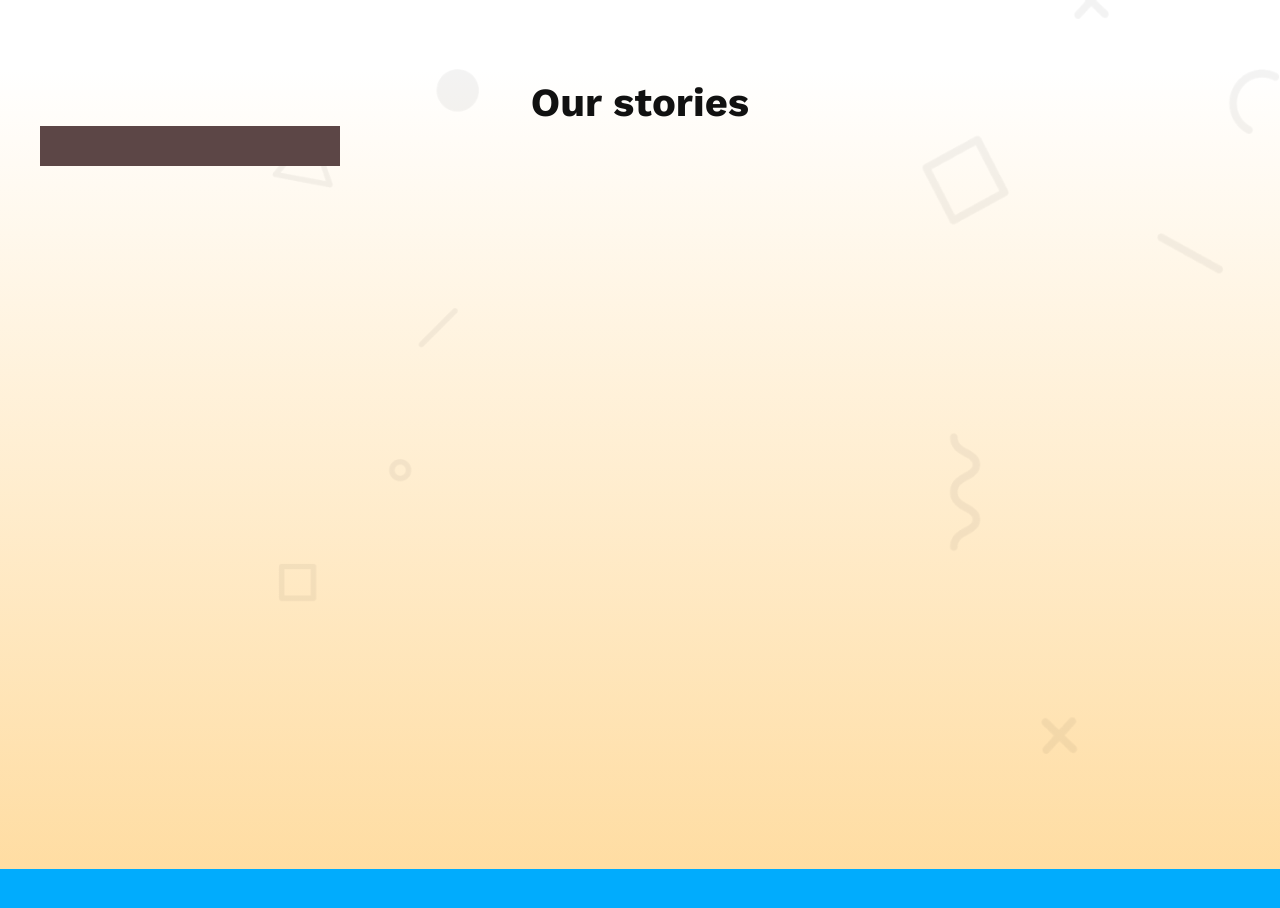
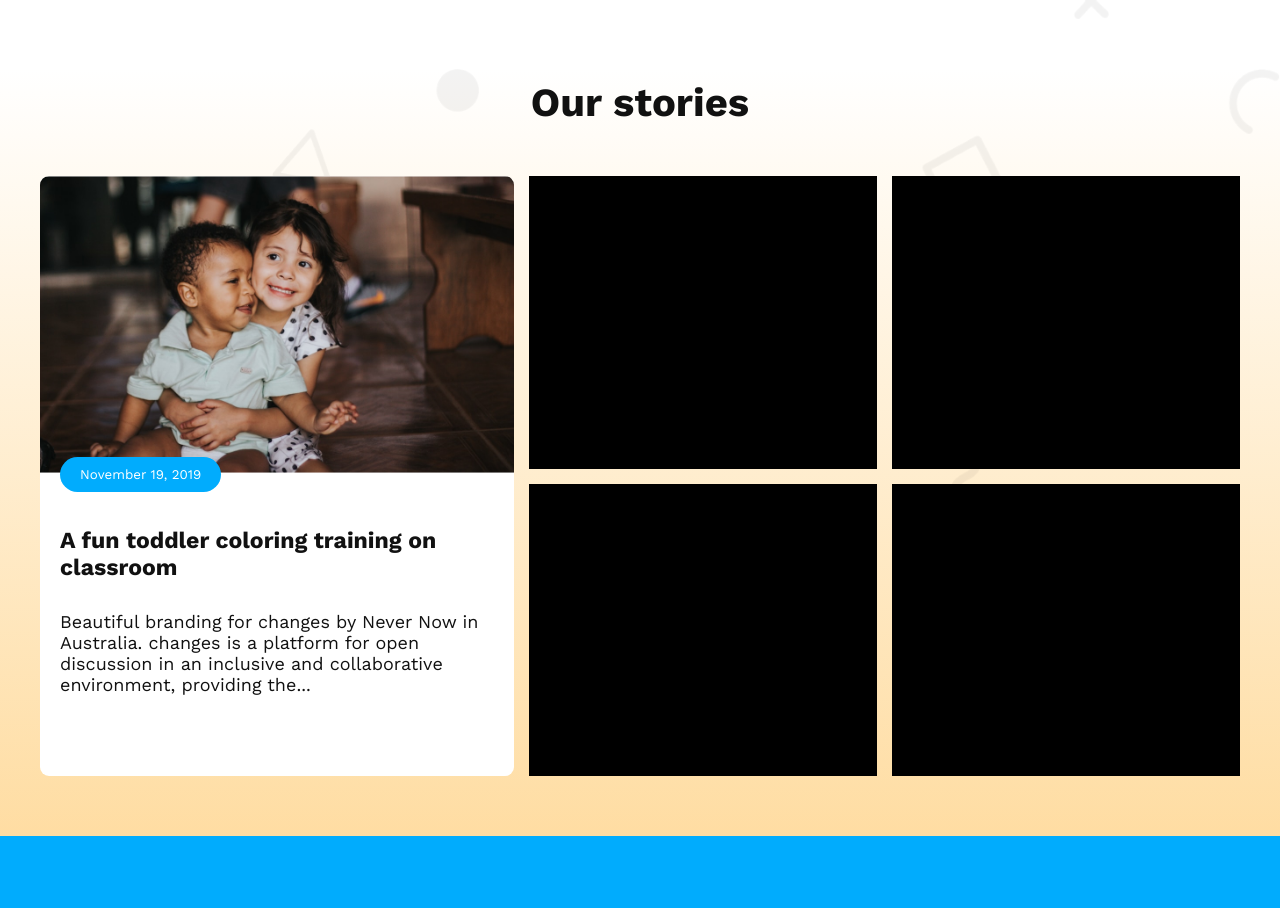
Before and after one commit to saifulislam66/PH-B11-Assignment-2, a plain HTML site: page index.html in a window 1280 px wide. Shown: the part 1640-2548 px from the top of the page. Drawn offline with nearby package versions, Linux system fonts and the light colour scheme.

Commit message:
added our stories

```diff
--- a/index.html
+++ b/index.html
@@ -105,13 +105,32 @@
     <section class="stories">
       <div class="stories-content">
         <h1>Our stories</h1>
-        <div class="stories-cards">
-          <div class="st-card l"></div>
-          <div class="st-card c1"></div>
-          <div class="st-card c2"></div>
-          <div class="st-card c3"></div>
-          <div class="st-card c4"></div>
-        </div>
+         <div class="st-cards">
+            <div class="st-left">
+              <div class="st-card-img">
+                  <img src="./assets/story-1.png" alt="">
+              </div>
+              <div class="st-card-content">
+                <button>November 19, 2019</button>
+                <h5>A fun toddler coloring training on
+                  classroom</h5>
+                 <p>
+                  Beautiful branding for changes by Never Now in Australia.
+                  changes is a platform for open discussion in an inclusive and
+                  collaborative environment, providing the...
+                 </p>
+              </div>
+            </div>
+            <div class="st-right">
+
+               <div class="small-card"></div>
+               <div class="small-card"></div>
+               <div class="small-card"></div>
+               <div class="small-card"></div>
+
+
+            </div>
+         </div>
       </div>
     </section>
 
--- a/style.css
+++ b/style.css
@@ -17,6 +17,7 @@
   max-width: 1200px;
   margin: 0 auto;
 }
+
 .header nav {
   padding: 20px 0px;
   display: flex;
@@ -252,8 +253,6 @@
 
 /* our stories  */
 .stories {
-  width: 100%;
-  height: 100vh;
   background-image: url("./assets/bg.png"), linear-gradient(#fff, #fea1015d);
   background-repeat: no-repeat;
   background-size: contain;
@@ -269,27 +268,71 @@
   font-weight: bold;
   text-align: center;
 }
-.stories-cards {
+.st-cards{
+  width: 100%;
+  margin: 50px auto;
+  display: flex;
+  gap: 15px;
+}
+.st-cards .st-left{
+  width: 40%;
+  height: 600px;
+  background: #FFF;
+  border-radius: 9px;
+  overflow: hidden;
+
+}
+.st-cards .st-right{
+  width: 60%;
+  height: 600px;
+
+}
+
+.st-right{
   display: grid;
-  grid-template-columns: repeat(12, 1fr);
-  grid-template-rows: 2;
-  grid-template-areas:
-    "l l l l l"
-    "c1 c1 c1 c1"
-    "c2 c2 c2 c2"
-    "c4 c4 c4 c4"
-    "c5 c5 c5 c5";
+  grid-template-columns: repeat(2, 1fr);
+  grid-template-rows: auto;
+  gap: 15px;
 }
-.l {
-  grid-area: l;
+.st-right .small-card{
+  background: #000;
 }
-.c1 {
-  grid-area: c1;
+
+
+.st-card-img{
+  width: 100%;
 }
-.st-card {
-  background: #5c4646;
-  min-height: 40px;
+.st-card-img img{
+  width: 100%;
+
 }
+
+.st-card-content{
+  text-align: left;
+  padding: 20px;
+  position: relative;
+}
+.st-card-content button{
+  border: none;
+  outline: none;
+  background:  #01acfd;
+  color: #fff;
+  padding: 10px 20px;
+  border-radius: 30px;
+  position: absolute;
+  top: -20px;
+}
+.st-card-content h5{
+  font-size: 23px;
+  font-weight: bold;
+  color: var(--titlecolor);
+  margin: 30px 0;
+}
+.st-card-content p{
+  font-size: 18px;
+  color: var(--titlecolor);
+}
+
 .footer {
   width: 100%;
   height: 500px;
@@ -424,6 +467,27 @@
   .arrow-btns {
     display: none;
   }
+
+  /* our story  */
+  .st-cards .st-left{
+    display: none;
+  }
+  .st-cards .st-right{
+    height: auto;
+    padding: 15px;
+  }
+  .st-cards .st-right{
+    width: 100%;
+  }
+
+  .st-right{
+    grid-auto-rows: 173px;
+  }
+  .st-right .small-card{
+    height: 173px;
+  }
+
+
   /* footer section  */
 
   .footer {
```
